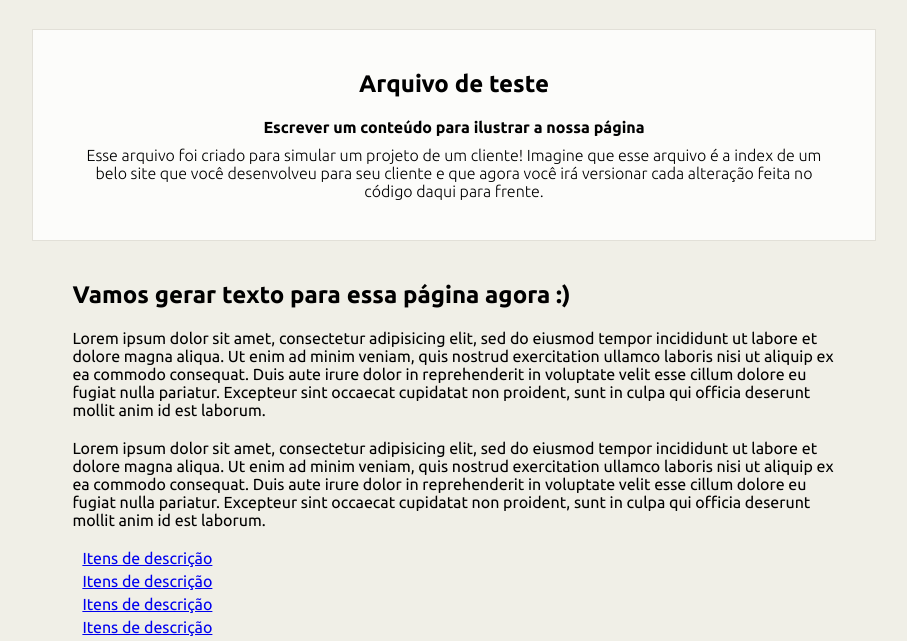
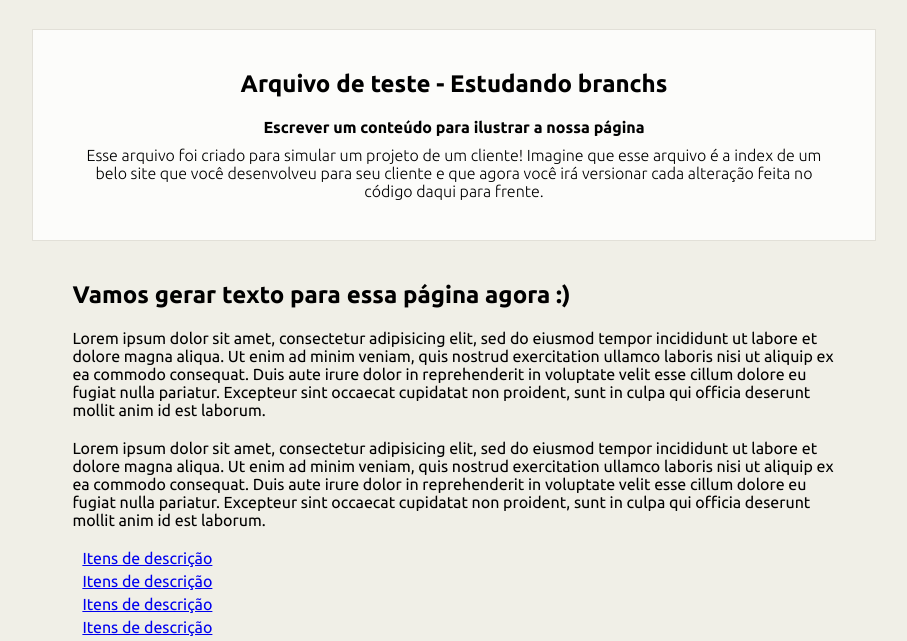
Before and after one commit to dassimoes/CLI_GITWORKFLOW, a plain HTML site: page index.html in a window 1280 px wide. Shown: the part 154-795 px from the top of the page, without its empty margins (186-1093 px from the left). Drawn offline with Linux system fonts and the light colour scheme.

Commit message:
Alteração do titulo principal [master]

```diff
--- a/index.html
+++ b/index.html
@@ -18,7 +18,7 @@
 
 		<article class="main_article">
 			<header>
-				<h2>Arquivo de teste</h2>
+				<h2>Arquivo de teste - Estudando branchs</h2>
 				<p class="tagline">Escrever um conteúdo para ilustrar a nossa página</p>
 			</header>
 			<p>Esse arquivo foi criado para simular um projeto de um cliente! Imagine que esse arquivo é a index de um belo site que você desenvolveu para seu cliente e que agora você irá versionar cada alteração feita no código daqui para frente.</p>
```
